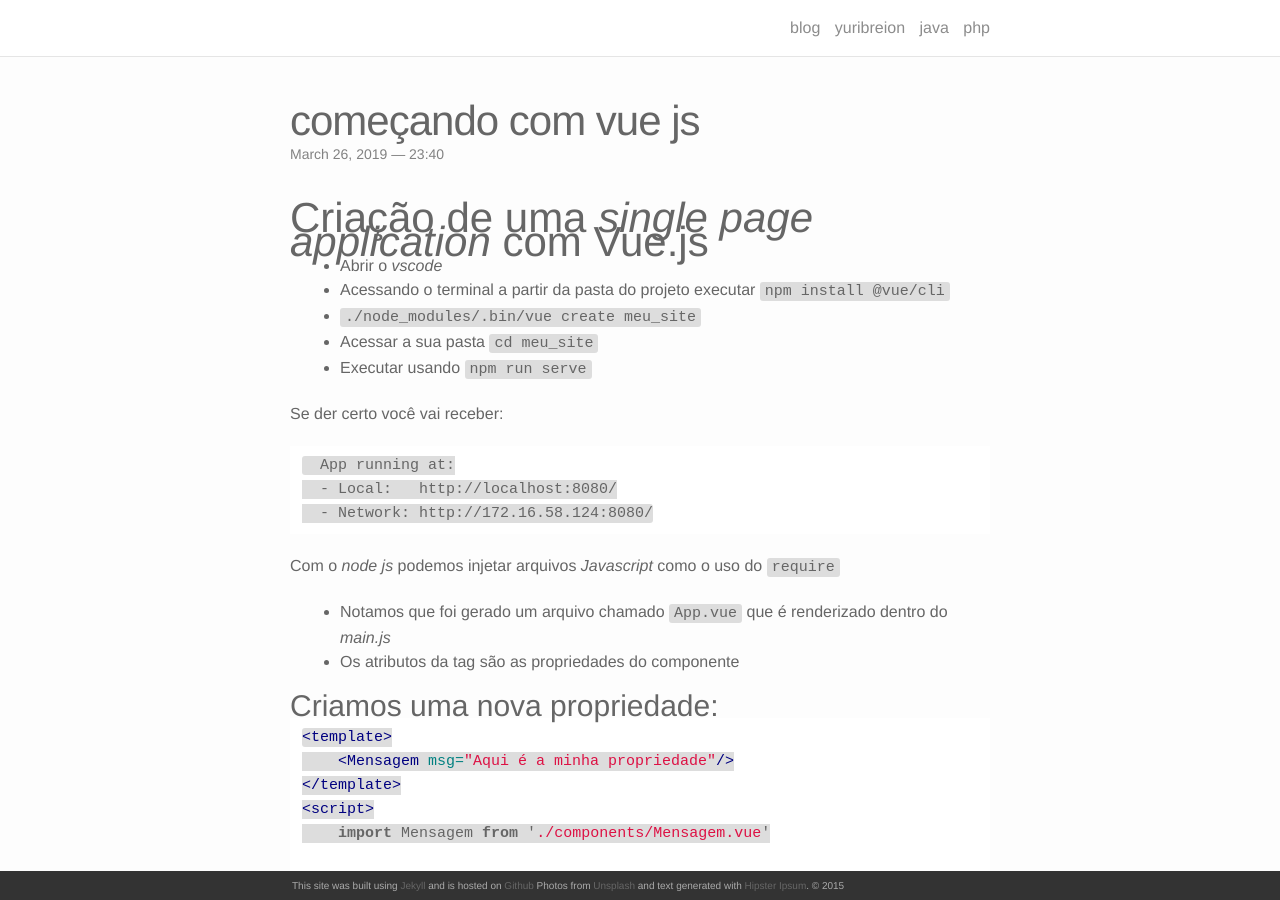
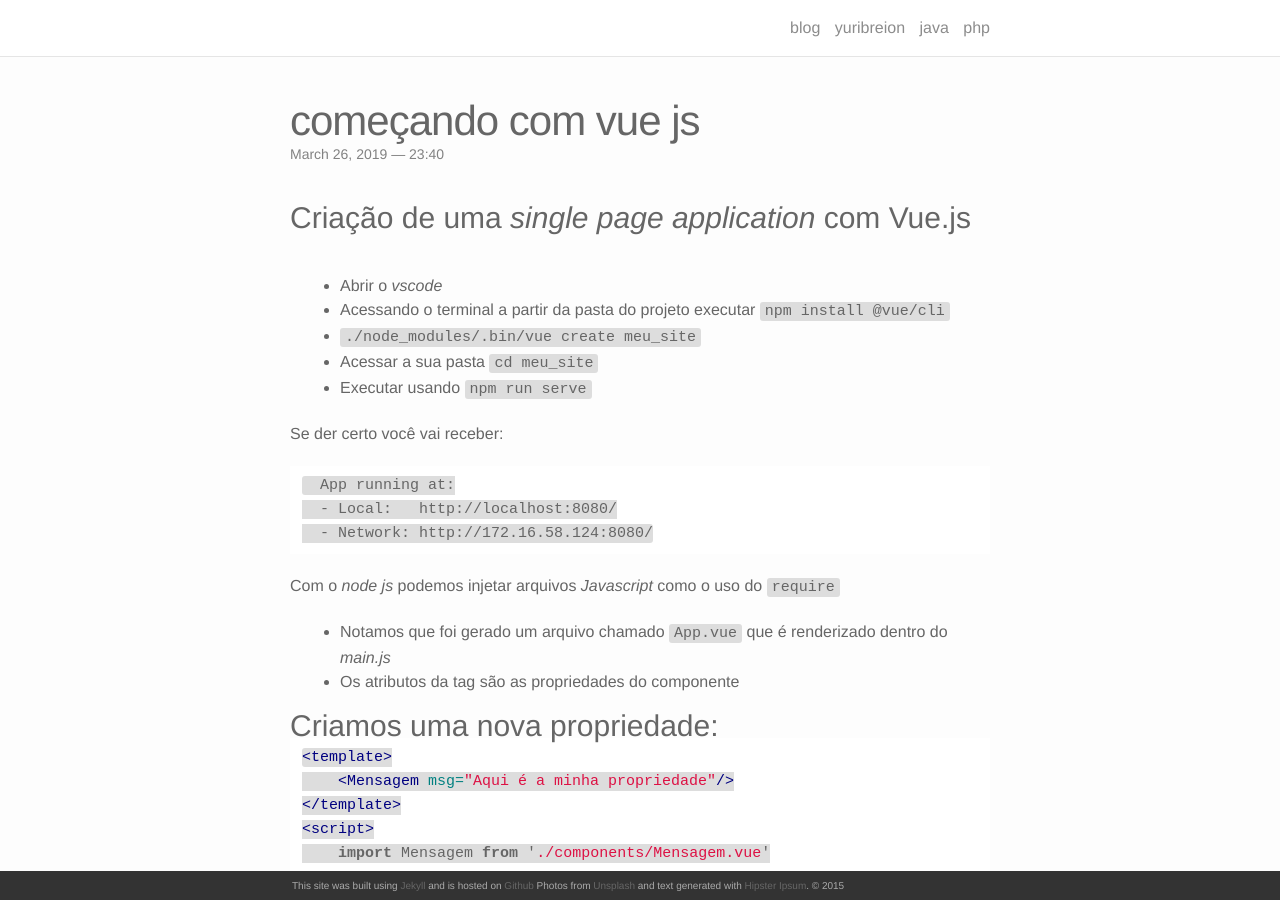
Before and after one commit to yuribreion1/blog, a Jekyll site: the page built from _posts/2019-03-26-comecando-vue-js.markdown, in a window 1280 px wide and 900 px high. Built offline with Jekyll 4.4.1, drawn with Linux system fonts in a browser that asks for light colours; nearby versions of some CDN libraries.

Commit message:
nova postagem

```diff
--- a/_posts/2019-03-26-comecando-vue-js.markdown
+++ b/_posts/2019-03-26-comecando-vue-js.markdown
@@ -4,8 +4,8 @@ title:  começando com vue js
 date:   2019-03-26 23:40:16
 description: trabalhando com frameworks client-side
 ---
-## Criação de uma _single page application_ com Vue.js
-
+### Criação de uma _single page application_ com Vue.js
+<br>
 - Abrir o _vscode_
 - Acessando o terminal a partir da pasta do projeto executar `npm install @vue/cli`
 - `./node_modules/.bin/vue create meu_site`
```
